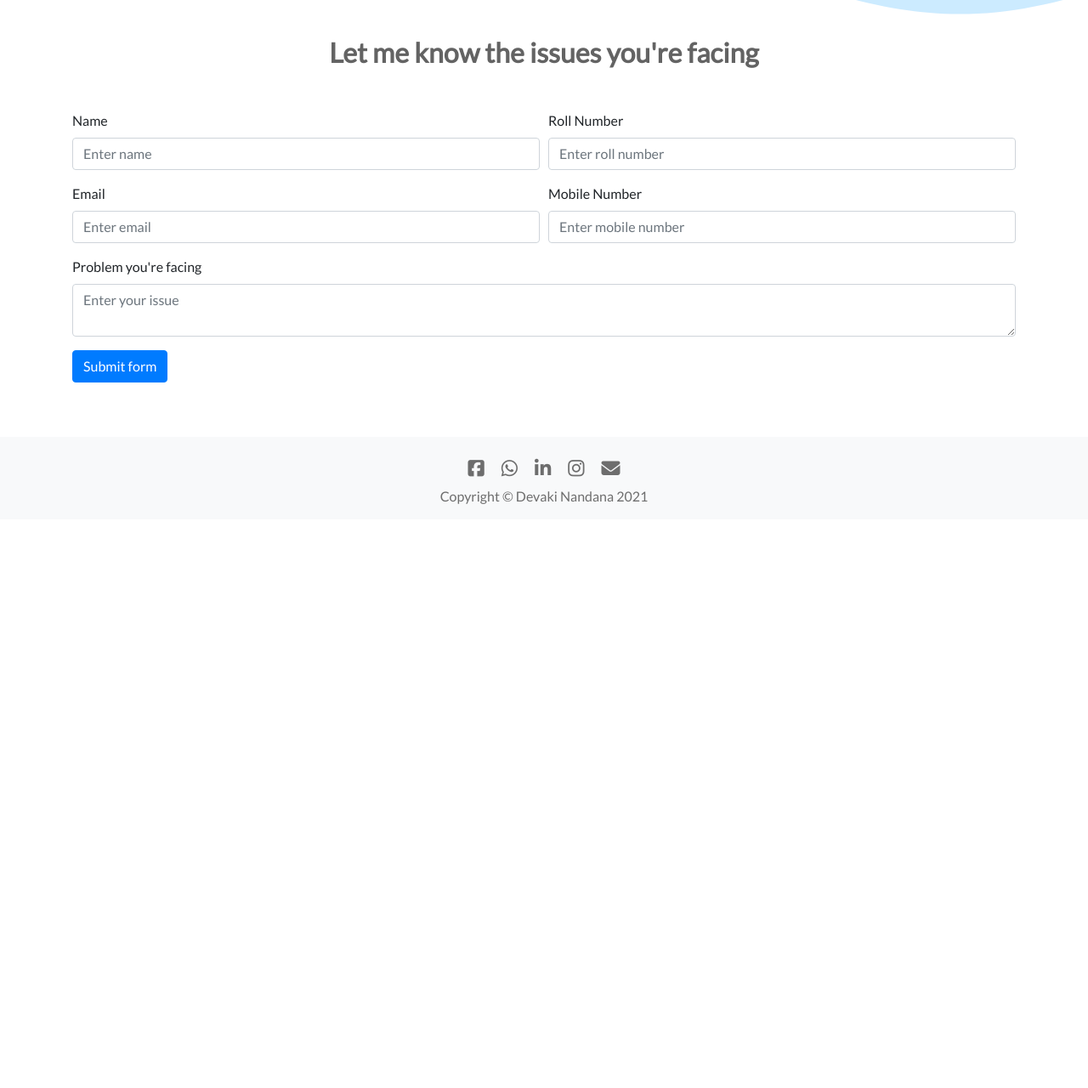
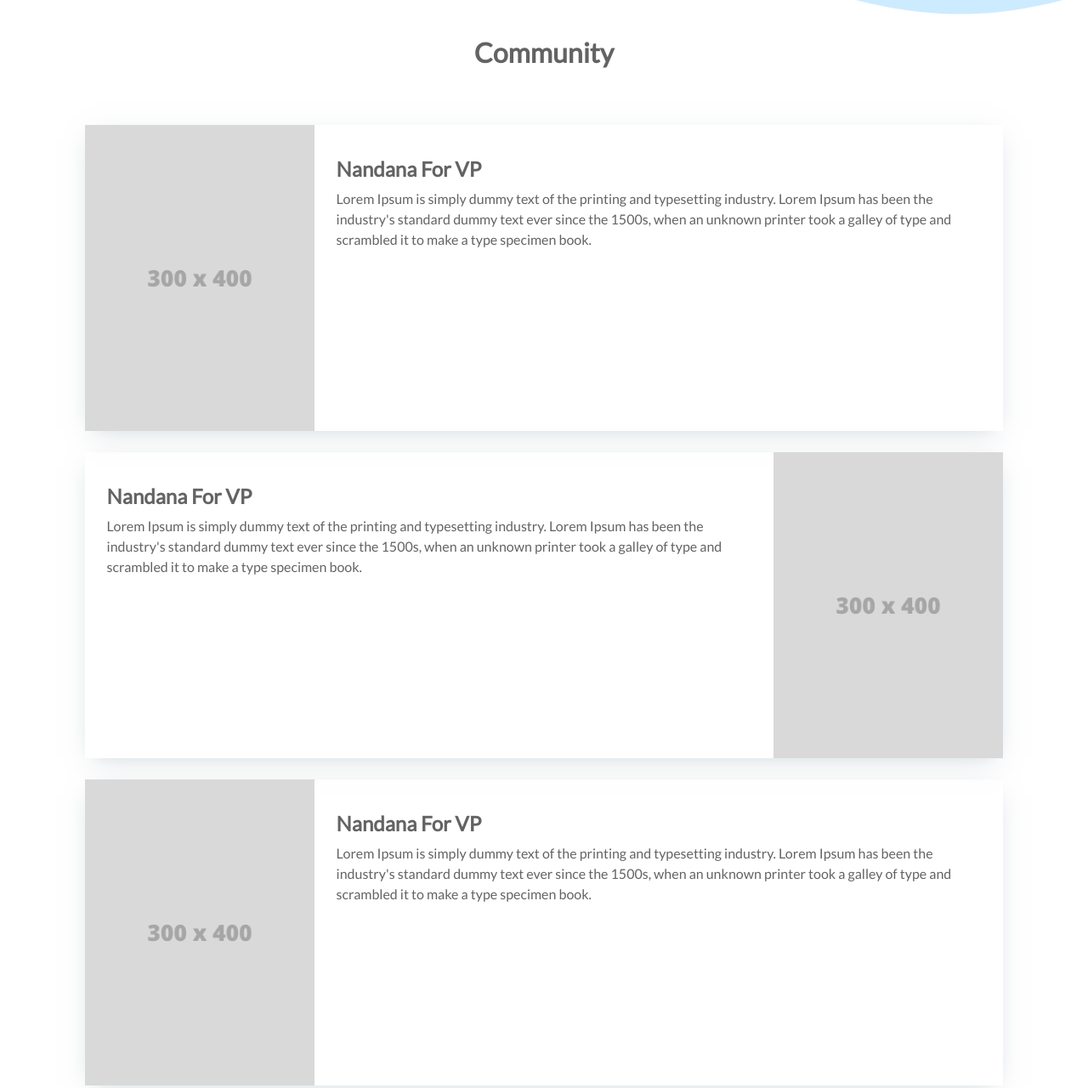
Before and after one commit to nandanaforVP/nandanaforVP.github.io, a plain HTML site: page index.html in a window 1280 px wide. Shown: the part 1085-2365 px from the top of the page at 85% size. Before the commit the page ends 1696 px from the top, so only its background shows below. Drawn offline with nearby package versions, Linux system fonts and the light colour scheme.

Commit message:
Community section addition

```diff
--- a/global.css
+++ b/global.css
@@ -21,6 +21,17 @@ section .section-heading {
     color: rgb(99, 99, 99);
     padding: 40px 10px;
     text-align: center;
+}
+
+section .section-item-heading {
+    font-size: 24px;
+    font-weight: 600;
+    color: rgb(99, 99, 99);
+}
+
+section .section-descriptive-content {
+    font-size: 16px;
+    color: rgb(99, 99, 99);
 }
 
 section .descriptive-content {
--- a/index.html
+++ b/index.html
@@ -138,12 +138,62 @@
         </svg>
       </div>
       <section class="container">
-        <h1 class="section-heading">Who Am I?</h1>
+        <h1 class="section-heading">Vision</h1>
         <p class="descriptive-content">
           Lorem Ipsum is simply dummy text of the printing and typesetting industry. Lorem Ipsum has been the industry's
           standard dummy text ever since the 1500s, when an unknown printer took a galley of type and scrambled it to
           make a type specimen book. It has survived not only fi
         </p>
+      </section>
+      <section class="container">
+        <h1 class="section-heading">Community</h1>
+        <div class="community-items-container container-fluid">
+          <div class="community-item row">
+            <div class="community-item-img-container col-md-3">
+              <img src="./images/community/img.png" />
+            </div>
+            <div class="community-item-body col-md-9">
+              <h1 class="section-item-heading">Nandana For VP</h1>
+              <p class="section-descriptive-content">
+                Lorem Ipsum is simply dummy text of the printing and typesetting industry. Lorem Ipsum has been the
+                industry's
+                standard dummy text ever since the 1500s, when an unknown printer took a galley of type and scrambled it
+                to
+                make a type specimen book.
+              </p>
+            </div>
+          </div>
+          <div class="community-item row">
+            <div class="community-item-img-container col-md-3">
+              <img src="./images/community/img.png" />
+            </div>
+            <div class="community-item-body col-md-9">
+              <h1 class="section-item-heading">Nandana For VP</h1>
+              <p class="section-descriptive-content">
+                Lorem Ipsum is simply dummy text of the printing and typesetting industry. Lorem Ipsum has been the
+                industry's
+                standard dummy text ever since the 1500s, when an unknown printer took a galley of type and scrambled it
+                to
+                make a type specimen book.
+              </p>
+            </div>
+          </div>
+          <div class="community-item row">
+            <div class="community-item-img-container col-md-3">
+              <img src="./images/community/img.png" />
+            </div>
+            <div class="community-item-body col-md-9">
+              <h1 class="section-item-heading">Nandana For VP</h1>
+              <p class="section-descriptive-content">
+                Lorem Ipsum is simply dummy text of the printing and typesetting industry. Lorem Ipsum has been the
+                industry's
+                standard dummy text ever since the 1500s, when an unknown printer took a galley of type and scrambled it
+                to
+                make a type specimen book.
+              </p>
+            </div>
+          </div>
+        </div>
       </section>
       <section class="container">
         <h1 class="section-heading">Let me know the issues you're facing</h1>
--- a/styles.css
+++ b/styles.css
@@ -17,3 +17,55 @@ nav {
     width: 100vw;
     object-fit: cover;
 }
+
+.community-item {
+    align-items: center;
+    margin: 20px 5px;
+    box-shadow: 0 7px 30px -10px rgba(150, 170, 180, 0.5);
+    transition: transform 0.3s ease-in-out;
+}
+
+.community-item:hover {
+    transform: scale(1.02);
+    transition: transform 0.3s ease-in-out;
+}
+.community-item .community-item-body {
+    align-self: stretch;
+    padding: 30px 20px;
+}
+
+.community-item .community-item-img-container {
+    padding: 0;
+    overflow: hidden;
+    object-fit: cover;
+}
+
+.community-item .community-item-img-container img {
+    width: 100%;
+}
+
+.section-item-heading {
+    text-align: center;
+}
+
+@media (min-width: 768px) {
+
+    .community-item {
+        margin: 25px 0;
+    }
+    .section-item-heading {
+        text-align: left;
+    }
+
+    .community-item:nth-child(odd) .community-item-img-container, .community-item:nth-child(even) .community-item-body{
+        order: 1;
+    }
+
+    .community-item:nth-child(odd) .community-item-body, .community-item:nth-child(even) .community-item-img-container {
+        order: 2;
+    }
+
+    .community-item .community-item-body {
+        padding: 3vw 2vw;
+    }
+}
```
Also changed, not shown: images/community/img.png (added).
